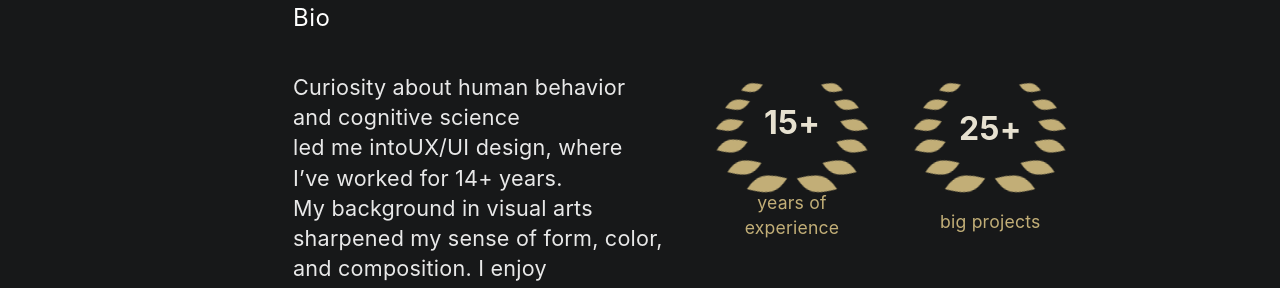
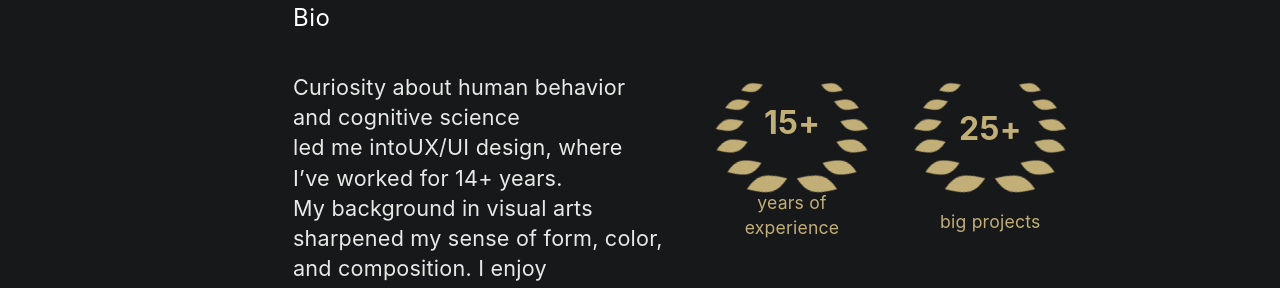
Before and after one commit to uxiscool/experience, a Jekyll site: the page built from about.md, in a window 1280 px wide. Shown: the part 246-534 px from the top of the page. Built offline with Jekyll 4.4.1, drawn with Linux system fonts in a browser that asks for light colours.

Commit message:
Add files via upload

```diff
--- a/css/main.css
+++ b/css/main.css
@@ -526,7 +526,7 @@ section {
   transition: color .15s;
 }
 .case-title2:hover {
-  color: #ff9900;
+  color: #d6c083;
 }
 .case-year2 {
   color: #9fa7b2;
@@ -704,8 +704,8 @@ section {
 
 .laurel-badge {
   --size: 160px;                 /* можно переопределять инлайн */
-  --leaf: #ffc74f;               /* цвет венка */
-  --text: #ffe76f;               /* цвет цифры и подписи */
+  --leaf: #d6c083;               /* цвет венка */
+  --text: #d6c083;               /* цвет цифры и подписи */
   width: var(--size);
   height: var(--size);
   display: grid;
```
Also changed, not shown: about.md (+2 -2 lines).
